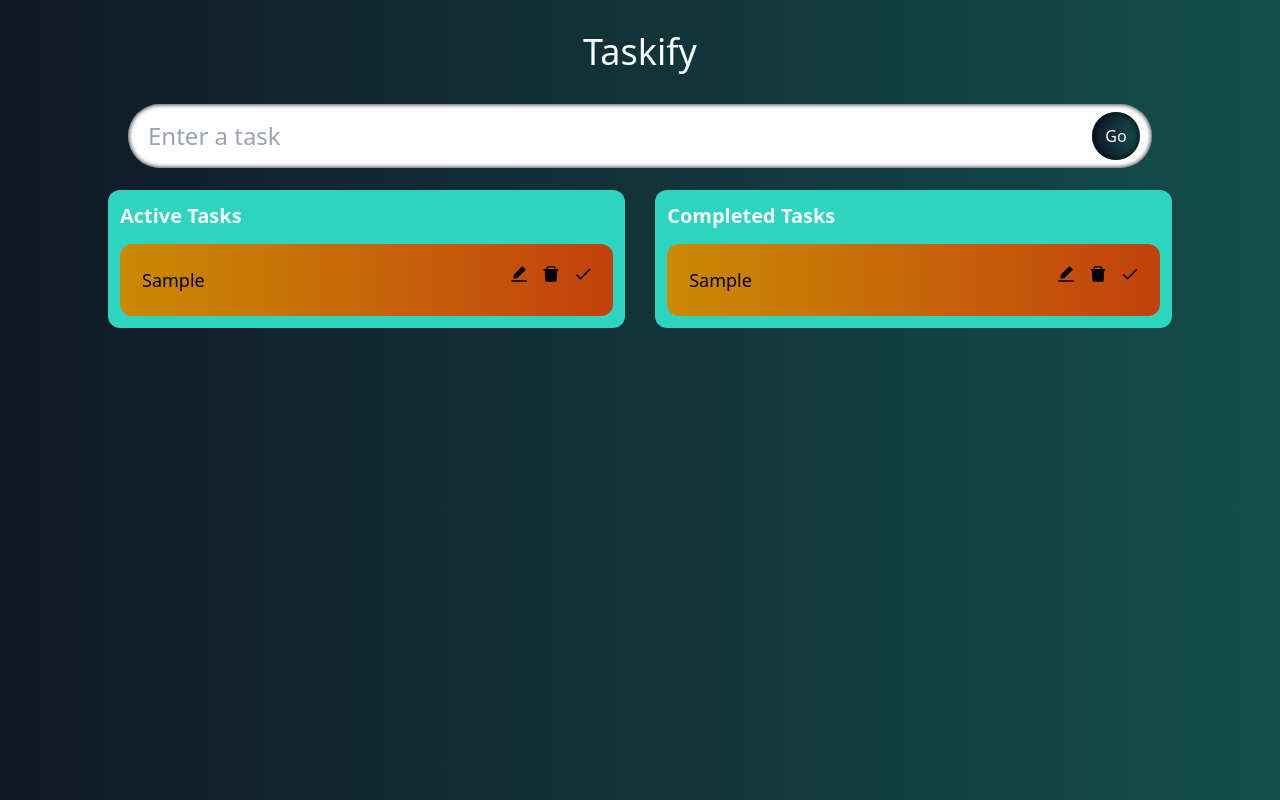
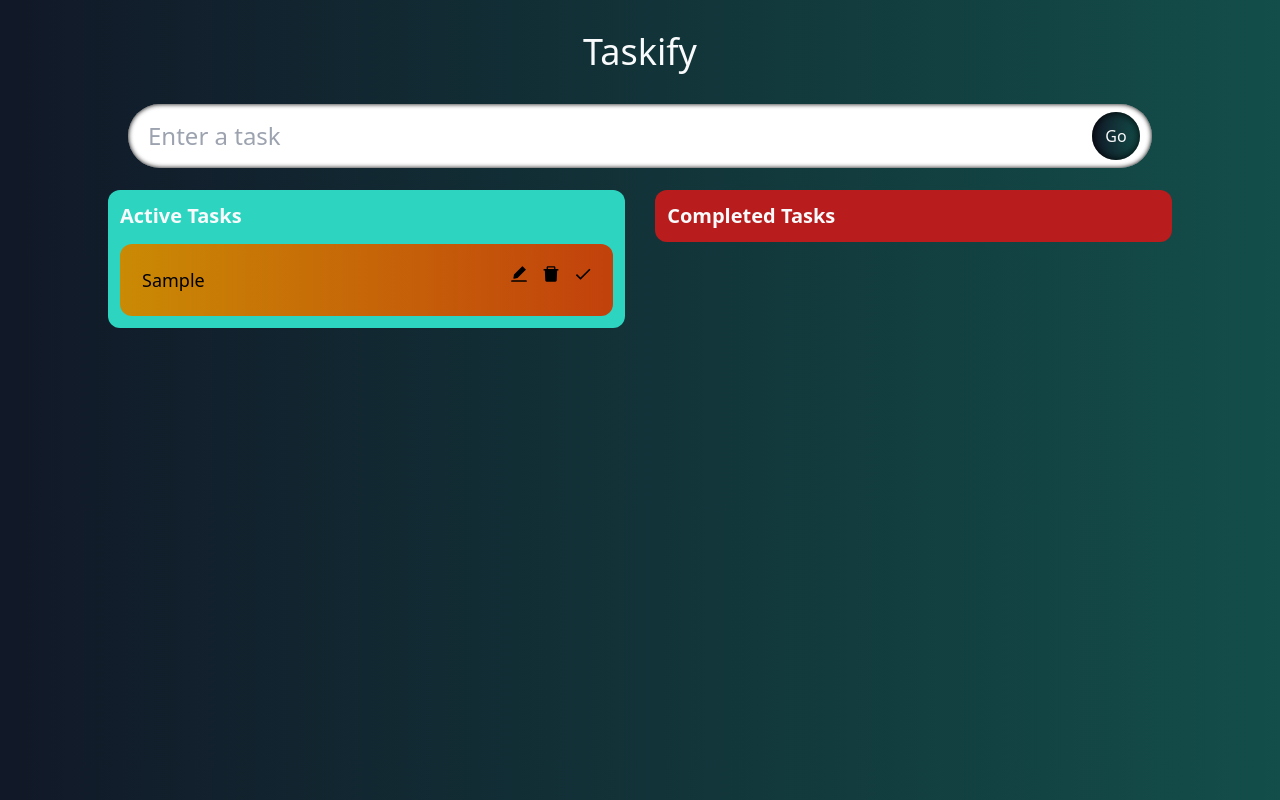
Before and after one commit to Donice/taskify, a React (Create React App) app: page / in a window 1280 px wide. Both pictures are taken after typing "Sample" into the empty fields and a click on the button "Go". Built offline with nearby package versions, Linux system fonts and the light colour scheme; the HTML template or start-up script is replaced by a standard one.

Commit message:
implemented the drag and drop using the DnD library

```diff
--- a/package.json
+++ b/package.json
@@ -9,8 +9,10 @@
     "@types/jest": "^27.5.2",
     "@types/node": "^16.11.56",
     "@types/react": "^18.0.17",
+    "@types/react-beautiful-dnd": "^13.1.2",
     "@types/react-dom": "^18.0.6",
     "react": "^18.2.0",
+    "react-beautiful-dnd": "^13.1.1",
     "react-dom": "^18.2.0",
     "react-icons": "^4.4.0",
     "react-scripts": "5.0.1",
--- a/src/App.tsx
+++ b/src/App.tsx
@@ -2,10 +2,12 @@ import React, { useState } from "react";
 import InputFeilds from "./components/InputFeilds";
 import { Todo } from "./model";
 import TodoList from "./components/TodoList";
+import { DragDropContext } from "react-beautiful-dnd";
 
 const App: React.FC = () => {
   const [todo, setTodo] = useState<string>('');
   const [todos, setTodos] = useState<Todo[]>([]); // creating an array of a type or an interface
+  const [completedTodos, setCompletedTodos] = useState<Todo[]>([])
 
   const handleAdd = (e: React.FormEvent) => {
     e.preventDefault();
@@ -26,6 +28,7 @@ const App: React.FC = () => {
   console.log(todos)
 
   return (
+    <DragDropContext onDragEnd={() => { }}>
       <div className="w-screen h-screen flex flex-col items-center bg-gradient-to-r from-gray-900 to-teal-900">
         <span className="text-4xl text-center text-gray-50 mx-0 my-8 z-1 sm:text-3xl my-4">Taskify</span>
         <InputFeilds
@@ -37,9 +40,14 @@ const App: React.FC = () => {
         <TodoList
           todos={todos}
           setTodos={setTodos}
+          completedTodos={completedTodos}
+          setCompletedTodos={setCompletedTodos}
+
         />
 
       </div>
+    </DragDropContext>
+
   );
 }
 
--- a/src/components/SingleTodo.tsx
+++ b/src/components/SingleTodo.tsx
@@ -2,14 +2,16 @@ import React, { useEffect, useRef, useState } from 'react'
 import { Todo } from "../model"
 import { AiFillDelete, AiFillEdit } from 'react-icons/ai'
 import { MdDone } from 'react-icons/md'
+import { Draggable } from 'react-beautiful-dnd'
 
 type Props = {
+  index: number,
   todo: Todo,
   todos: Todo[],
   setTodos: React.Dispatch<React.SetStateAction<Todo[]>>;
 }
 
-const SingleTodo = ({ todo, todos, setTodos }: Props) => {
+const SingleTodo = ({ index, todo, todos, setTodos }: Props) => {
 
   const [edit, setEdit] = useState<boolean>(false);
   const [editTodo, setEditTodo] = useState<string>(todo.todo)
@@ -48,9 +50,14 @@ const SingleTodo = ({ todo, todos, setTodos }: Props) => {
   }, [edit])
 
   return ( //todos__single is for form //
+    <Draggable draggableId={todo.id.toString()} index={index}>
+      {(provided) => (
         <form
-      className='flex w-full rounded-xl p-5 mt-3.5 bg-gradient-to-r from-yellow-600 to-orange-700 sm:w-full '
+          className='flex w-full rounded-xl p-5 mt-3.5 bg-gradient-to-r from-yellow-600 to-orange-700 duration-200 sm:w-full hover:scale-103'
           onSubmit={(e) => handleEdit(e, todo.id)}
+          {...provided.draggableProps}
+          {...provided.dragHandleProps}
+          ref={provided.innerRef}
         >
 
           {
@@ -100,4 +107,9 @@ const SingleTodo = ({ todo, todos, setTodos }: Props) => {
       )
       }
 
+    </Draggable>
+
+  )
+}
+
 export default SingleTodo
--- a/src/components/TodoList.tsx
+++ b/src/components/TodoList.tsx
@@ -1,36 +1,32 @@
 import React from 'react'
+import { Droppable } from 'react-beautiful-dnd';
 import { Todo } from "./../model";
 import SingleTodo from "./SingleTodo"
 
 interface Props {
   todos: Todo[];
   setTodos: React.Dispatch<React.SetStateAction<Todo[]>>;
+  completedTodos: Todo[];
+  setCompletedTodos: React.Dispatch<React.SetStateAction<Todo[]>>;
 }
-const TodoList: React.FC<Props> = ({ todos, setTodos }) => {
-  // return (
-  //   <div className='flex justify-evenly w-4/5 flex-wrap '>
-  //     {
-  //       todos.map(todo => (
-  //         <SingleTodo
-  //           todo={todo}
-  //           key={todo.id}
-  //           todos={todos}
-  //           setTodos={setTodos}
-  //         />
-  //       ))
-  //     }
-  //   </div>
-  // )
+const TodoList: React.FC<Props> = ({ todos, setTodos, completedTodos, setCompletedTodos }) => {
 
   return (
     <div className="flex w-85 mt-2.5 justify-between items-start md:block "> {/* container */}
-      <div className="flex w-47 flex-col m-3 p-3 rounded-xl bg-teal-400 md:w-95"> {/* todos */}
+      <Droppable droppableId='TodosList'>
+        {(provided) => (
+          <div
+            className="flex w-47 flex-col m-3 p-3 rounded-xl bg-teal-400 md:w-95"
+            ref={provided.innerRef}
+            {...provided.droppableProps}
+          >
             <span className="text-gray-50 text-xl font-semibold">
               Active Tasks
             </span>
             {
-          todos.map((todo) => (
+              todos.map((todo, index) => (
                 <SingleTodo
+                  index={index}
                   todo={todo}
                   key={todo.id}
                   todos={todos}
@@ -38,23 +34,38 @@ const TodoList: React.FC<Props> = ({ todos, setTodos }) => {
                 />
               ))
             }
+            {provided.placeholder}
           </div>
+        )}
+      </Droppable>
 
-      <div className="flex w-47 flex-col m-3 p-3 rounded-xl bg-teal-400 md:w-95"> {/* todo remove */}
+      <Droppable droppableId='TodosRemove'>
+        {(provided) => (
+          <div
+            className="flex w-47 flex-col m-3 p-3 rounded-xl bg-red-700 md:w-95"
+            ref={provided.innerRef}
+            {...provided.droppableProps}
+          >
             <span className="text-gray-50 text-xl font-semibold">
               Completed Tasks
             </span>
             {
-          todos.map((todo) => (
+              completedTodos.map((todo, index) => (
                 <SingleTodo
+                  index={index}
                   todo={todo}
                   key={todo.id}
-              todos={todos}
-              setTodos={setTodos}
+                  todos={completedTodos}
+                  setTodos={setCompletedTodos}
                 />
               ))
             }
+            {provided.placeholder}
           </div>
+        )}
+      </Droppable>
+
+
     </div>
   )
 }
--- a/tailwind.config.js
+++ b/tailwind.config.js
@@ -12,6 +12,9 @@ module.exports = {
         90: "90%",
         95: "95%",
       },
+      scale: {
+        103: "1.03",
+      },
     },
     screens: {
       sm: { max: "800px" },
```
Also changed, not shown: 1 other file (tests, documents, lock files or other folders). Lines whose indentation alone changed are shown as unchanged.
